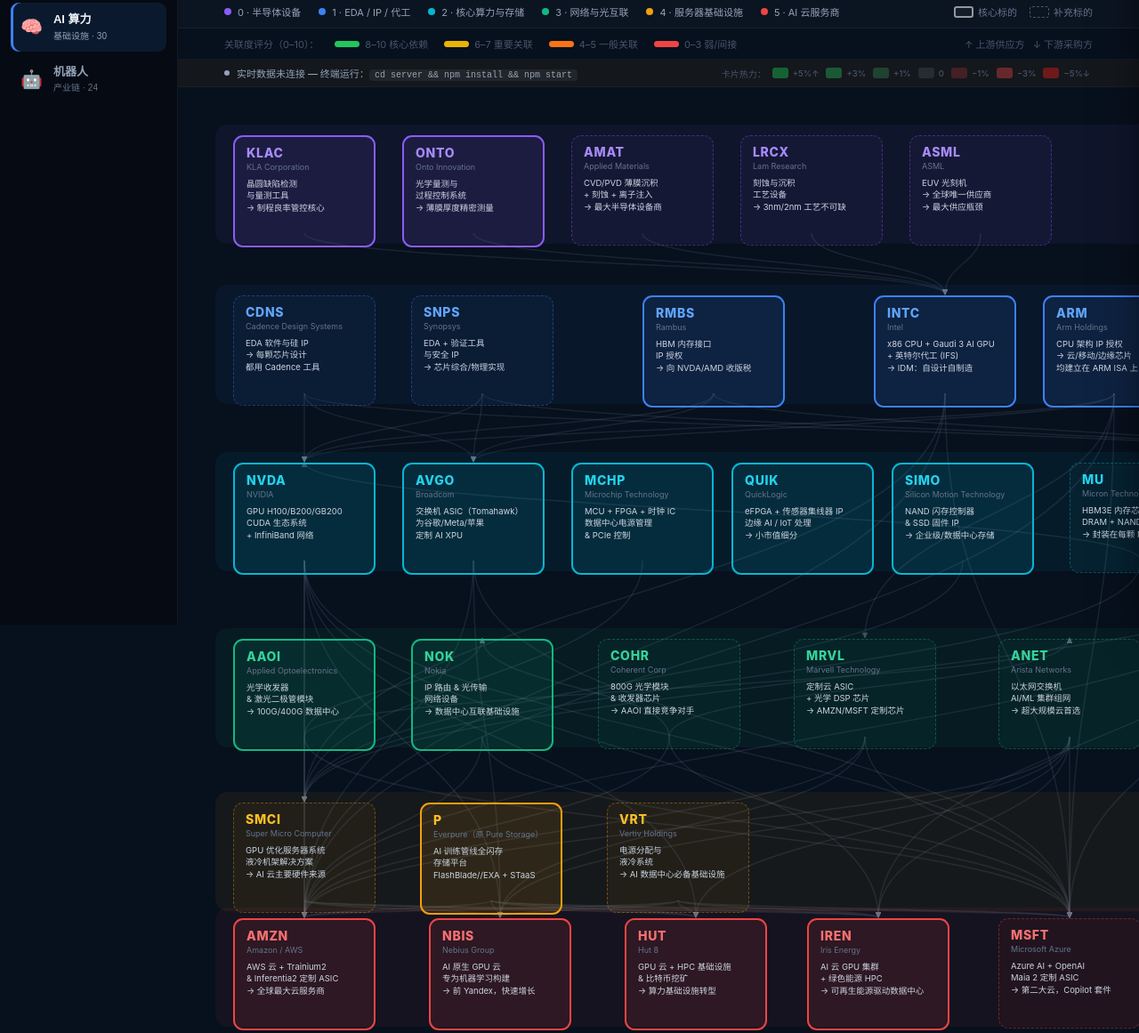
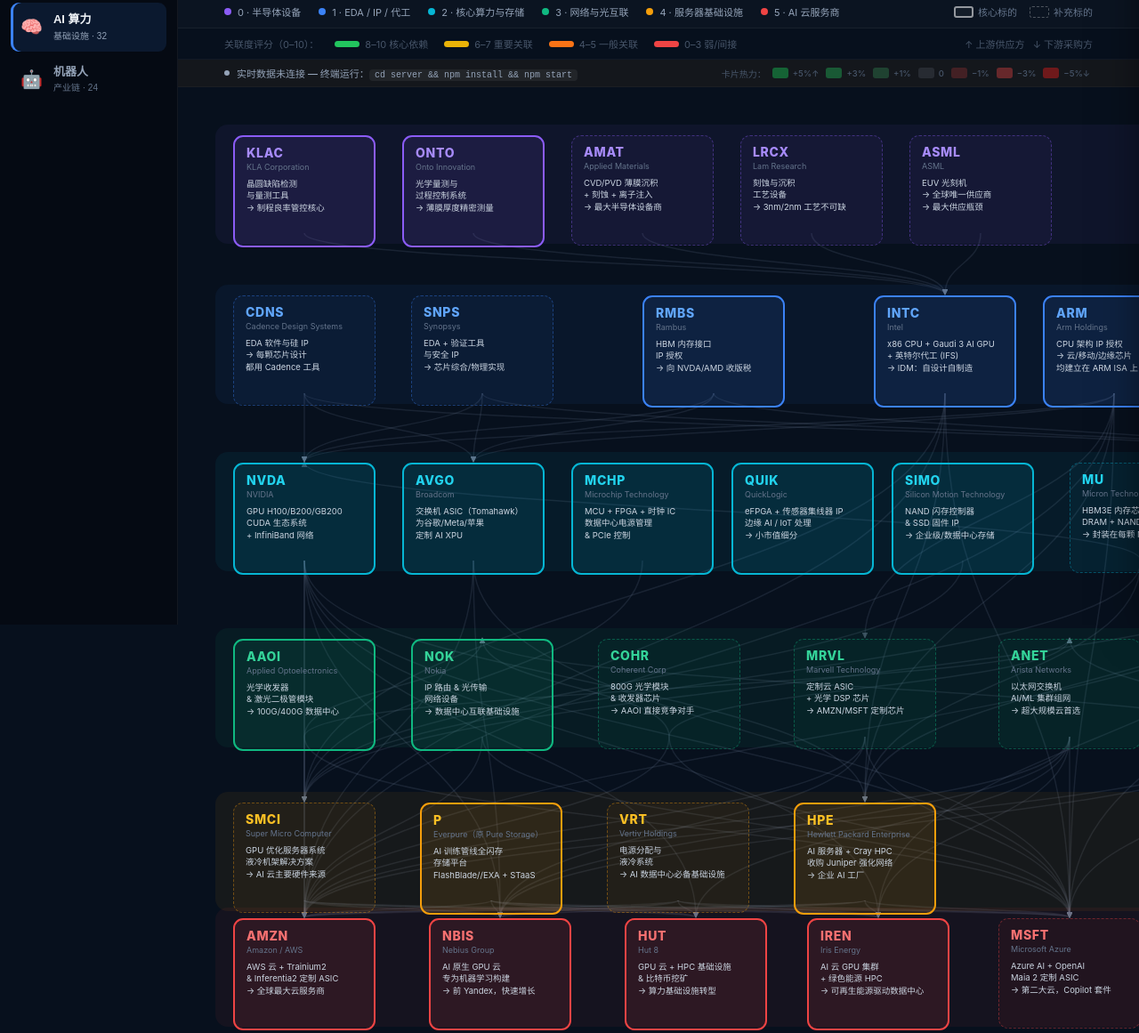
Before and after one commit to YuzongG/Claude-skills, a plain HTML site: page charts/ai-supply-chain.html in a window 1280 px wide. Shown: the part 98-1259 px from the top of the page at 89% size. Drawn offline with Linux system fonts and the light colour scheme.

Commit message:
feat: add LITE (Lumentum) and HPE to AI supply chain
LITE (Lumentum Holdings) — L3 网络与光互联 (x:1080):
- Optical transceiver peer of COHR; 400G/800G/1.6T modules
- Edges: LITE → ANET (8), AMZN (9), MSFT (9), NOK (6), NBIS (6)

HPE (Hewlett Packard Enterprise) — L4 服务器基础设施 (x:640):
- AI servers + Cray HPC + Juniper Networks acquisition
- Co-developed HPE Private Cloud AI with NVIDIA
- Upstream: INTC (8), NVDA (9), AMD (7), MU (6), ARM (5)
- Downstream: NBIS (5), MSFT (5), AMZN (4), IREN (4)

Server now subscribes to 53 tickers (verified both stream live)
AI chart count: 30 → 32

```diff
--- a/charts/ai-supply-chain.html
+++ b/charts/ai-supply-chain.html
@@ -460,7 +460,7 @@
     <span class="tab-icon">🧠</span>
     <div class="tab-text">
       <div class="tab-label">AI 算力</div>
-      <div class="tab-sub">基础设施 · 30</div>
+      <div class="tab-sub">基础设施 · 32</div>
     </div>
   </button>
   <button class="tab-btn" data-chart="robot" data-tooltip="机器人 · 24">
@@ -580,9 +580,11 @@
       {id:'COHR', co:'Coherent Corp',               desc:'800G 光学模块\n& 收发器芯片\n→ AAOI 直接竞争对手',          l:3, x:420, u:false},
       {id:'MRVL', co:'Marvell Technology',          desc:'定制云 ASIC\n+ 光学 DSP 芯片\n→ AMZN/MSFT 定制芯片',       l:3, x:640, u:false},
       {id:'ANET', co:'Arista Networks',             desc:'以太网交换机\nAI/ML 集群组网\n→ 超大规模云首选',             l:3, x:870, u:false},
+      {id:'LITE', co:'Lumentum Holdings',           desc:'光通信模块 + 激光芯片\n400G/800G/1.6T 收发器\n→ AWS/Azure 核心供应商',l:3, x:1080,u:true },
       {id:'SMCI', co:'Super Micro Computer',        desc:'GPU 优化服务器系统\n液冷机架解决方案\n→ AI 云主要硬件来源',   l:4, x:10,  u:false},
       {id:'P',    co:'Everpure（原 Pure Storage）',  desc:'AI 训练管线全闪存\n存储平台\nFlashBlade//EXA + STaaS',      l:4, x:220, u:true },
       {id:'VRT',  co:'Vertiv Holdings',             desc:'电源分配与\n液冷系统\n→ AI 数据中心必备基础设施',            l:4, x:430, u:false},
+      {id:'HPE',  co:'Hewlett Packard Enterprise',  desc:'AI 服务器 + Cray HPC\n收购 Juniper 强化网络\n→ 企业 AI 工厂',  l:4, x:640, u:true },
       {id:'AMZN', co:'Amazon / AWS',                desc:'AWS 云 + Trainium2\n& Inferentia2 定制 ASIC\n→ 全球最大云服务商', l:5, x:10,  u:true },
       {id:'NBIS', co:'Nebius Group',                desc:'AI 原生 GPU 云\n专为机器学习构建\n→ 前 Yandex，快速增长',    l:5, x:230, u:true },
       {id:'HUT',  co:'Hut 8',                       desc:'GPU 云 + HPC 基础设施\n& 比特币挖矿\n→ 算力基础设施转型',    l:5, x:450, u:true },
@@ -616,11 +618,20 @@
       {f:'ANET',t:'AMZN',s:9}, {f:'ANET',t:'MSFT',s:9},
       {f:'ANET',t:'NBIS',s:8}, {f:'ANET',t:'HUT', s:7}, {f:'ANET',t:'IREN',s:7},
       {f:'NOK', t:'AMZN',s:6}, {f:'NOK', t:'MSFT',s:5},
+      // LITE (Lumentum) — optical transceivers, peer/competitor of COHR & AAOI
+      {f:'LITE',t:'ANET',s:8}, {f:'LITE',t:'NOK',s:6},
+      {f:'LITE',t:'AMZN',s:9}, {f:'LITE',t:'MSFT',s:9},
+      {f:'LITE',t:'NBIS',s:6},
       {f:'SMCI',t:'NBIS',s:9}, {f:'SMCI',t:'HUT',s:8}, {f:'SMCI',t:'IREN',s:8},
       {f:'P',   t:'AMZN',s:7}, {f:'P',   t:'MSFT',s:8},
       {f:'P',   t:'NBIS',s:8}, {f:'P',   t:'HUT', s:6}, {f:'P',   t:'IREN',s:6},
       {f:'VRT', t:'AMZN',s:8}, {f:'VRT', t:'MSFT',s:6},
       {f:'VRT', t:'NBIS',s:7}, {f:'VRT', t:'HUT', s:8}, {f:'VRT', t:'IREN',s:8},
+      // HPE — AI servers + HPC, NVIDIA co-developed AI Factory
+      {f:'INTC',t:'HPE', s:8}, {f:'NVDA',t:'HPE', s:9}, {f:'AMD', t:'HPE', s:7},
+      {f:'MU',  t:'HPE', s:6}, {f:'ARM', t:'HPE', s:5},
+      {f:'HPE', t:'NBIS',s:5}, {f:'HPE', t:'AMZN',s:4},
+      {f:'HPE', t:'MSFT',s:5}, {f:'HPE', t:'IREN',s:4},
     ],
     info: {
       KLAC: { summary: 'KLA Corporation 是全球最大的半导体晶圆检测设备公司，全球市占率约 50%。提供晶圆缺陷检测、关键尺寸量测和数据分析系统，在先进制程（3nm/2nm）的良品率管控中不可或缺。AI 算力军备竞赛推动台积电、三星、英特尔等晶圆厂大幅扩产，KLA 设备订单能见度超两年。每一条新产线的落成，KLA 都是最先受益的供应商之一。' },
@@ -648,6 +659,8 @@
       SMCI: { summary: 'Super Micro Computer 是 GPU 服务器整机设计与制造商，专注于液冷服务器系统和高密度机架解决方案。是 NVIDIA GB200 最大整机集成商（25% Blackwell 供货份额），$13B GB300 系统订单。' },
       P:    { summary: 'Everpure（NYSE: P，原 Pure Storage / PSTG，2026 年 2 月更名）是企业级全闪存存储平台公司。FlashBlade//EXA 为 AI 训练提供极高吞吐的共享存储，已成为 Azure Native 服务。' },
       VRT:  { summary: 'Vertiv Holdings 是关键数据中心基础设施提供商，专注于电源（UPS、PDU）和热管理（液冷、风冷）系统。AI GPU 单颗功耗高达 1000W 以上，液冷成为刚需。' },
+      LITE: { summary: 'Lumentum Holdings 是全球光通信元器件与激光芯片龙头之一，与 Coherent（COHR）双雄并立。核心产品包括 400G/800G/1.6T 光收发器、CW 激光器、可调激光二极管，被广泛部署于 AWS、Azure、Google Cloud 等超大规模数据中心。2023 年收购 NeoPhotonics 后强化高速光模块能力。AI 集群对 800G+ 光互联需求井喷，Lumentum 作为美国本土光器件双龙头之一是直接受益者。新业务"光学传感与 3D 感知"也为 Apple Face ID 等消费电子供货，提供周期对冲。' },
+      HPE:  { summary: 'Hewlett Packard Enterprise 是全球第二大企业服务器厂商，旗下 HPE Cray 是世界级超算（Frontier、El Capitan、Aurora）的核心承建方。与 NVIDIA 共同开发的 HPE Private Cloud AI 是企业 AI 工厂标准化方案，Cray XD 系列搭载 NVIDIA HGX 是 AI 训练旗舰平台。2025 年完成 140 亿美元收购 Juniper Networks，整合企业级 AI 网络能力。GreenLake 按需消费模式提供稳定订阅收入。客户矩阵以政府超算、企业 IT、部分 AI 云为主，与 SMCI（偏向超大规模云）形成互补。' },
       AMZN: { summary: 'Amazon Web Services（AWS）是全球最大云服务商（市占率约 31%）。AWS 自研 Trainium2 和 Inferentia2 AI 芯片，战略目的是减少对 NVIDIA 的依赖并降低算力成本。2026 年资本支出预计超 1000 亿美元。' },
       NBIS: { summary: 'Nebius Group 是前 Yandex N.V. 旗下 AI 基础设施云公司，2024 年剥离俄罗斯资产后重组上市。定位为 AI 原生 GPU 云。NVIDIA 直接战略投资，Everpure 和 Arista 是其核心硬件供应商。' },
       HUT:  { summary: 'Hut 8 是加拿大数字基础设施公司，正从比特币挖矿转型为高性能计算（HPC）与 AI GPU 云。持有大量自有电力合同和数据中心资产。' },
--- a/server/server.js
+++ b/server/server.js
@@ -38,6 +38,8 @@
   MSFT: 'NASDAQ:MSFT',
   AMD:  'NASDAQ:AMD',
   ARM:  'NASDAQ:ARM',
+  LITE: 'NASDAQ:LITE',  // Lumentum — optical components peer of COHR
+  HPE:  'NYSE:HPE',     // Hewlett Packard Enterprise — AI servers + Cray
   // ── Robotics chart additions ───────────────────────────────────────────
   RRX:  'NYSE:RRX',     // Regal Rexnord — precision gearboxes
   TKR:  'NYSE:TKR',     // Timken — bearings
```
